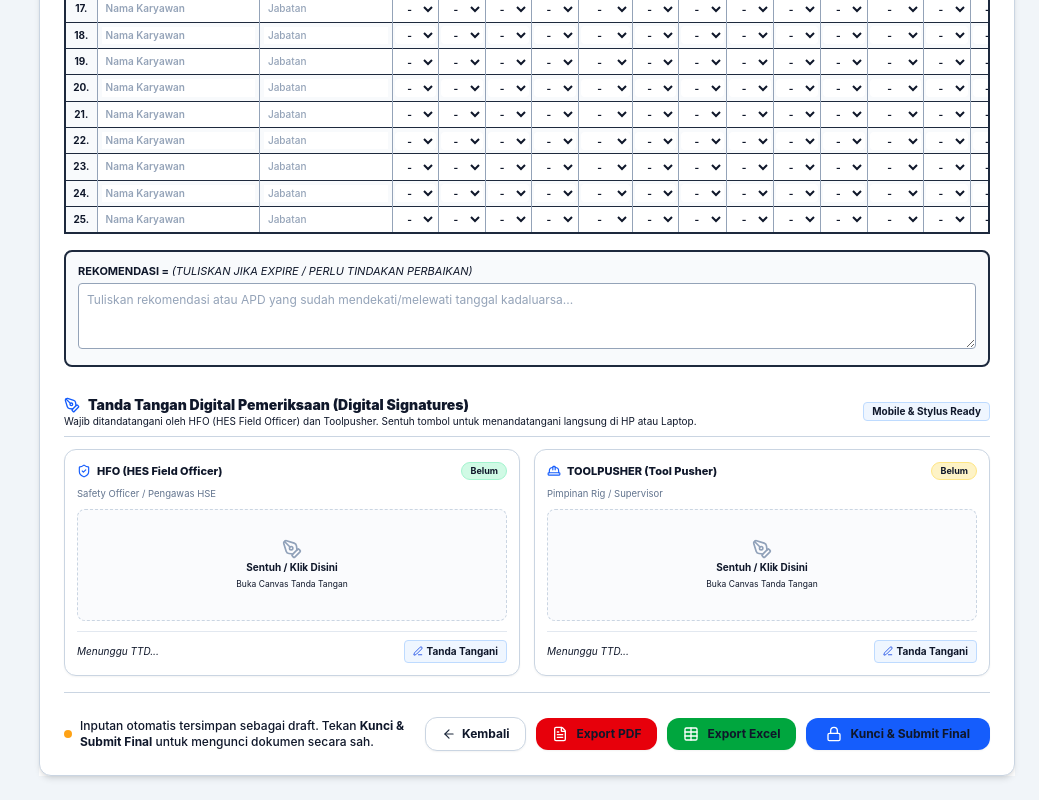
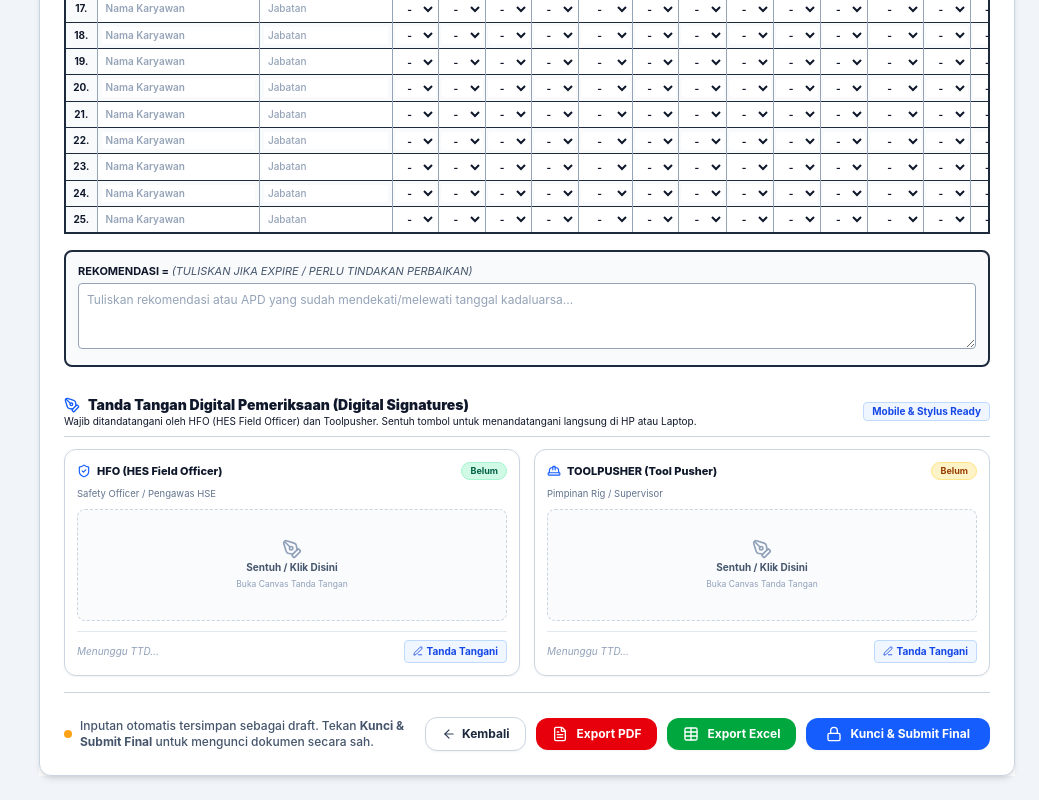
Before and after one commit to fudhla/bms-hse, a React (Vite) app: page /apd in a window 1280 px wide. Shown: the part 875-1675 px from the top of the page, without its empty margins (241-1280 px from the left). Built offline with nearby package versions, Linux system fonts and the light colour scheme; no server answers; sample sign-in values are in the browser's storage.

Commit message:
fix(ui): perbaiki warna teks tombol footer form agar putih bersih (high-contrast text-white)

```diff
--- a/src/components/forms/FormSubmitFooter.jsx
+++ b/src/components/forms/FormSubmitFooter.jsx
@@ -360,7 +360,7 @@ export default function FormSubmitFooter({
                   title="Download Format PDF Resmi"
                 >
                   <FileText className="w-4 h-4 text-white" />
-                  <span>Export PDF</span>
+                  <span className="text-white">Export PDF</span>
                 </button>
               )}
               {onExportExcel && (
@@ -371,7 +371,7 @@ export default function FormSubmitFooter({
                   title="Download Data Excel (.xlsx)"
                 >
                   <Table className="w-4 h-4 text-white" />
-                  <span>Export Excel</span>
+                  <span className="text-white">Export Excel</span>
                 </button>
               )}
               <button
@@ -380,8 +380,8 @@ export default function FormSubmitFooter({
                 disabled={submitting}
                 className="flex items-center gap-2 px-5 py-2 rounded-xl bg-blue-600 hover:bg-blue-700 active:bg-blue-800 text-white font-bold text-xs shadow-xs hover:shadow-md transform hover:-translate-y-0.5 active:translate-y-0 transition-all duration-200 cursor-pointer disabled:opacity-50 whitespace-nowrap flex-shrink-0"
               >
-                {submitting ? <RefreshCw className="w-4 h-4 animate-spin" /> : <Save className="w-4 h-4" />}
-                <span>{submitting ? 'Menyimpan...' : 'Simpan Perubahan (Admin)'}</span>
+                {submitting ? <RefreshCw className="w-4 h-4 animate-spin text-white" /> : <Save className="w-4 h-4 text-white" />}
+                <span className="text-white">{submitting ? 'Menyimpan...' : 'Simpan Perubahan (Admin)'}</span>
               </button>
             </div>
           </div>
@@ -390,7 +390,7 @@ export default function FormSubmitFooter({
           <div className="flex flex-col lg:flex-row items-start lg:items-center justify-between gap-4 p-4 sm:p-5 rounded-2xl bg-gradient-to-r from-emerald-50/90 to-emerald-100/40 border border-emerald-300 shadow-xs">
             <div className="flex items-center space-x-3.5 flex-1 min-w-0">
               <div className="w-10 h-10 rounded-xl bg-emerald-600 text-white flex items-center justify-center flex-shrink-0 shadow-sm shadow-emerald-600/30">
-                <CheckCircle className="w-5 h-5" />
+                <CheckCircle className="w-5 h-5 text-white" />
               </div>
               <div className="min-w-0">
                 <h4 className="font-extrabold text-sm text-slate-900 leading-snug">
@@ -412,7 +412,7 @@ export default function FormSubmitFooter({
                   title="Download Format PDF Resmi"
                 >
                   <FileText className="w-4 h-4 text-white" />
-                  <span>Export PDF</span>
+                  <span className="text-white">Export PDF</span>
                 </button>
               )}
               {onExportExcel && (
@@ -423,7 +423,7 @@ export default function FormSubmitFooter({
                   title="Download Data Excel (.xlsx)"
                 >
                   <Table className="w-4 h-4 text-white" />
-                  <span>Export Excel</span>
+                  <span className="text-white">Export Excel</span>
                 </button>
               )}
               <button
@@ -452,7 +452,7 @@ export default function FormSubmitFooter({
                 onClick={onBack}
                 className="flex items-center gap-1.5 px-4 py-2 rounded-xl border border-slate-300 bg-white hover:bg-slate-50 active:bg-slate-100 text-slate-800 font-bold text-xs shadow-xs hover:shadow-md transform hover:-translate-y-0.5 active:translate-y-0 transition-all duration-200 cursor-pointer whitespace-nowrap flex-shrink-0"
               >
-                <ArrowLeft className="w-3.5 h-3.5" />
+                <ArrowLeft className="w-3.5 h-3.5 text-slate-700" />
                 <span>Kembali</span>
               </button>
 
@@ -464,7 +464,7 @@ export default function FormSubmitFooter({
                   title="Download Format PDF Resmi"
                 >
                   <FileText className="w-4 h-4 text-white" />
-                  <span>Export PDF</span>
+                  <span className="text-white">Export PDF</span>
                 </button>
               )}
 
@@ -476,7 +476,7 @@ export default function FormSubmitFooter({
                   title="Download Data Excel (.xlsx)"
                 >
                   <Table className="w-4 h-4 text-white" />
-                  <span>Export Excel</span>
+                  <span className="text-white">Export Excel</span>
                 </button>
               )}
 
@@ -488,8 +488,8 @@ export default function FormSubmitFooter({
               >
                 {/* Micro shimmer highlight on button */}
                 <span className="absolute inset-0 w-full h-full bg-gradient-to-r from-transparent via-white/20 to-transparent -translate-x-full group-hover:translate-x-full transition-transform duration-700 pointer-events-none" />
-                <Lock className="w-4 h-4" />
-                <span>Kunci &amp; Submit Final</span>
+                <Lock className="w-4 h-4 text-white" />
+                <span className="text-white">Kunci &amp; Submit Final</span>
               </button>
             </div>
           </div>
@@ -630,8 +630,8 @@ export default function FormSubmitFooter({
                     onClick={executeApproval}
                     className="w-full py-3 rounded-2xl bg-blue-600 hover:bg-blue-700 text-white font-extrabold text-xs transition shadow-md hover:shadow-blue-500/30 flex items-center justify-center space-x-2 cursor-pointer active:scale-95"
                   >
-                    <Check className="w-4 h-4 stroke-[2.5]" />
-                    <span>Setujui &amp; Kunci Laporan Sekarang</span>
+                    <Check className="w-4 h-4 stroke-[2.5] text-white" />
+                    <span className="text-white">Setujui &amp; Kunci Laporan Sekarang</span>
                   </button>
                 </div>
               )}
@@ -722,8 +722,8 @@ export default function FormSubmitFooter({
                   }}
                   className="w-full py-2.5 rounded-xl bg-red-600 hover:bg-red-700 active:bg-red-800 text-white font-extrabold text-xs transition-all duration-200 shadow-md hover:shadow-lg transform hover:-translate-y-0.5 active:translate-y-0 flex items-center justify-center gap-2 cursor-pointer"
                 >
-                  <FileText className="w-4 h-4" />
-                  <span>Unduh Dokumen PDF Resmi Sekarang</span>
+                  <FileText className="w-4 h-4 text-white" />
+                  <span className="text-white">Unduh Dokumen PDF Resmi Sekarang</span>
                 </button>
               )}
 
@@ -735,8 +735,8 @@ export default function FormSubmitFooter({
                   }}
                   className="w-full py-2.5 rounded-xl bg-green-600 hover:bg-green-700 active:bg-green-800 text-white font-extrabold text-xs transition-all duration-200 shadow-md hover:shadow-lg transform hover:-translate-y-0.5 active:translate-y-0 flex items-center justify-center gap-2 cursor-pointer"
                 >
-                  <Table className="w-4 h-4" />
-                  <span>Unduh Berkas Excel (.xlsx)</span>
+                  <Table className="w-4 h-4 text-white" />
+                  <span className="text-white">Unduh Berkas Excel (.xlsx)</span>
                 </button>
               )}
 
--- a/src/index.css
+++ b/src/index.css
@@ -12,15 +12,21 @@
 .form-sheet,
 .dark .form-sheet {
   background-color: #ffffff !important;
-  color: #0f172a !important;
+  color: #0f172a;
 }
 
-/* Teks & label di dalam lembar */
-.form-sheet h1, .form-sheet h2, .form-sheet h3, .form-sheet h4,
-.form-sheet p, .form-sheet span, .form-sheet label,
-.dark .form-sheet h1, .dark .form-sheet h2, .dark .form-sheet h3, .dark .form-sheet h4,
-.dark .form-sheet p, .dark .form-sheet span, .dark .form-sheet label {
+/* Teks & label di dalam lembar (kecuali di dalam button) */
+.form-sheet :is(h1, h2, h3, h4, p, label):not(button *),
+.dark .form-sheet :is(h1, h2, h3, h4, p, label):not(button *) {
   color: #0f172a;
+}
+
+/* Pastikan elemen & tombol dengan text-white di dalam form-sheet selalu tampil putih solid */
+.form-sheet .text-white,
+.form-sheet .text-white *,
+.dark .form-sheet .text-white,
+.dark .form-sheet .text-white * {
+  color: #ffffff !important;
 }
 
 /* Sel tabel */
```
